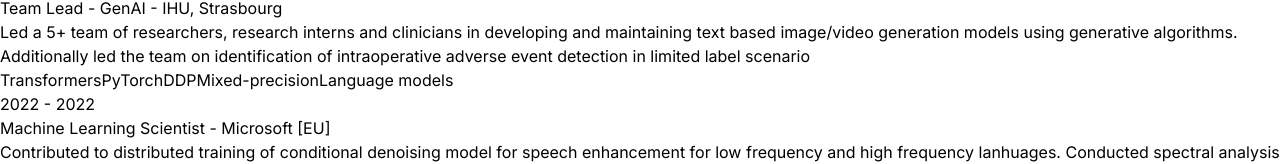
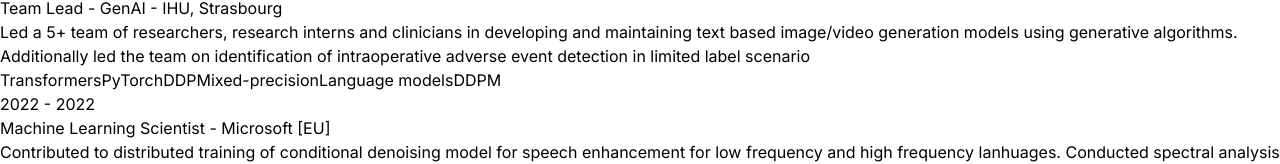
Before and after one commit to rupakbose/home, a React (Vite) app: page / in a window 1280 px wide. Shown: the part 1336-1500 px from the top of the page. Built offline with nearby package versions, Linux system fonts and the light colour scheme.

Commit message:
ddpm added

```diff
--- a/src/constants/index.js
+++ b/src/constants/index.js
@@ -23,7 +23,7 @@ export const EXPERIENCES = [
     role: "Team Lead - GenAI",
     company: "IHU, Strasbourg",
     description: `Led a 5+ team of researchers, research interns and clinicians in developing and maintaining text based image/video generation models using generative algorithms. Additionally led the team on identification of intraoperative adverse event detection in limited label scenario`,
-    technologies: ["Transformers", "PyTorch", "DDP", "Mixed-precision", "Language models"],
+    technologies: ["Transformers", "PyTorch", "DDP", "Mixed-precision", "Language models", "DDPM"],
   },
   {
     year: "2022 - 2022",
```
